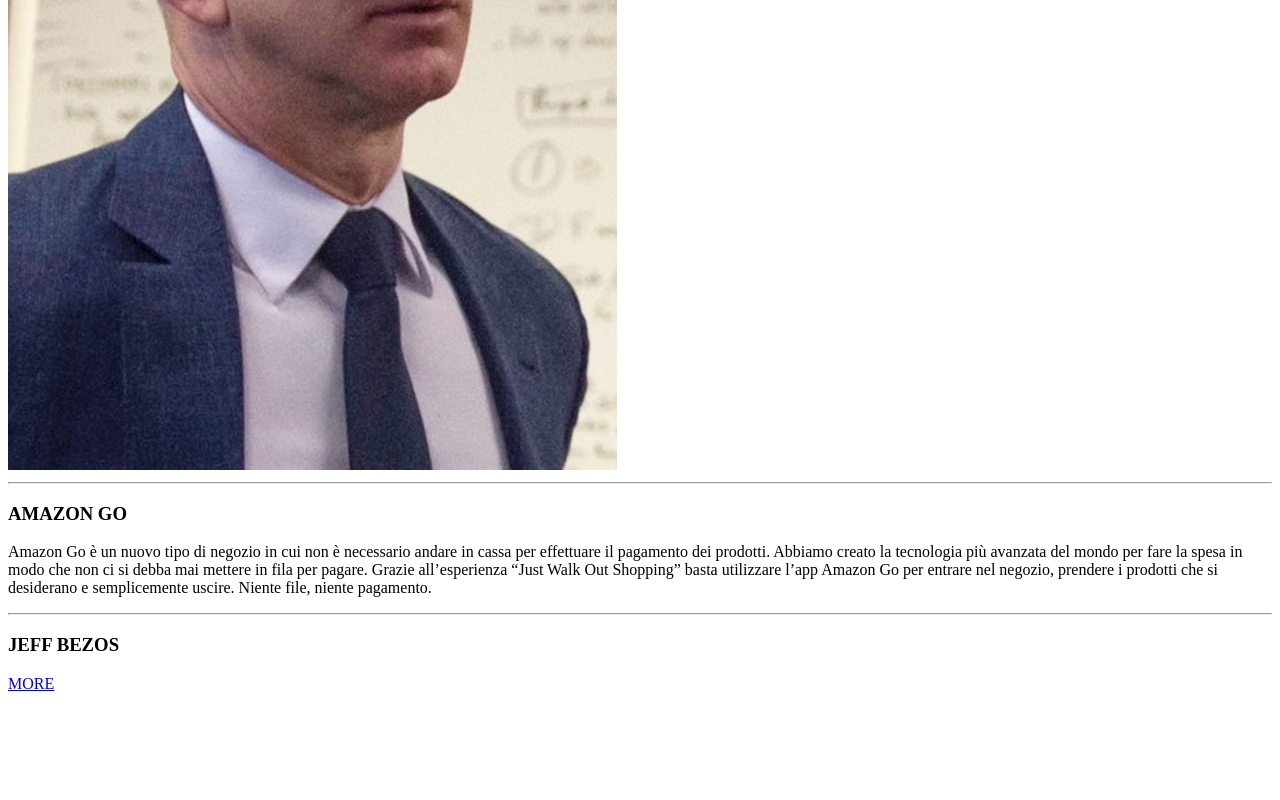
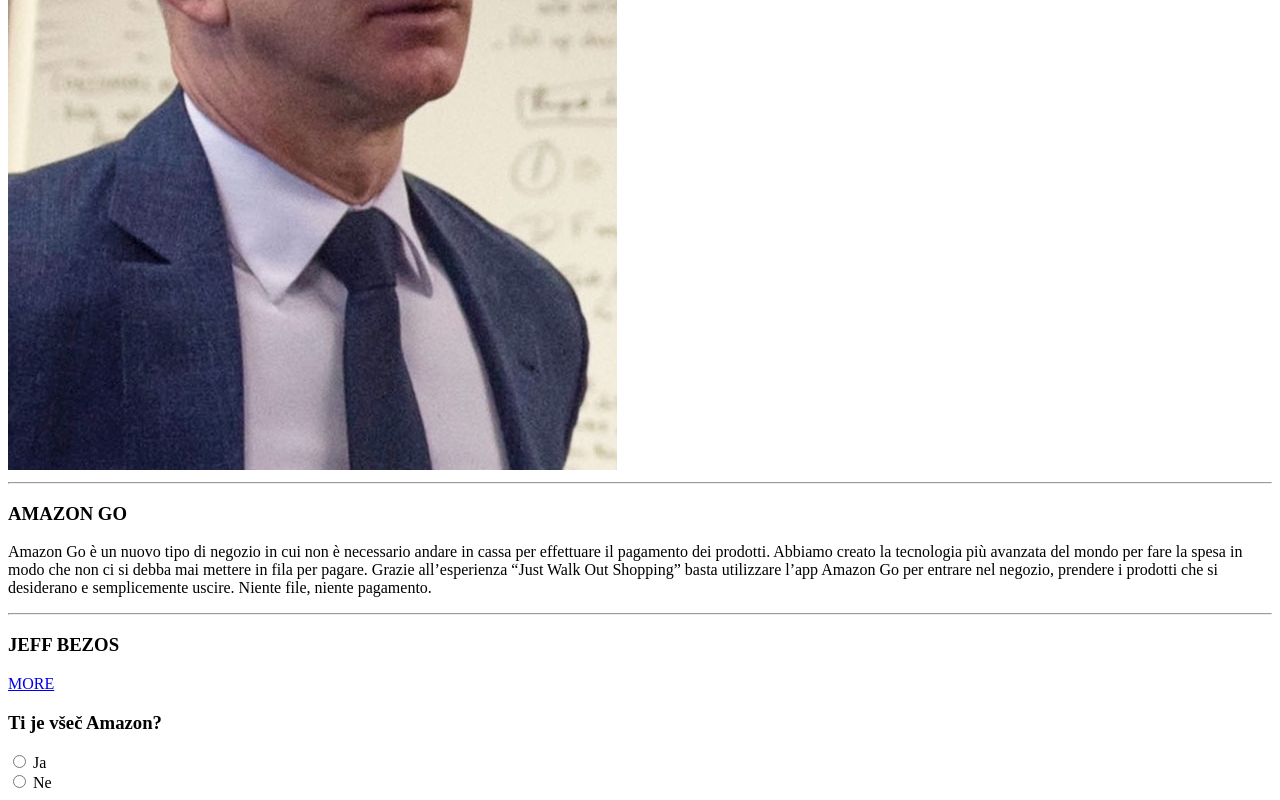
Before and after one commit to procioneselvatico/Amazon, a plain HTML site: page index.html in a window 1280 px wide. Shown: the part 1023-1823 px from the top of the page. Before the commit the page ends 1724 px from the top, so only its background shows below. Drawn offline with Linux system fonts and the light colour scheme.

Commit message:
Update index.html

```diff
--- a/index.html
+++ b/index.html
@@ -31,6 +31,11 @@ In its early days, the company was operated out of the garage of Bezos's house o
   <hr>
   <h3> JEFF BEZOS </h3>
   <a href="Jeff.html">MORE</a>
+                     <h3> Ti je všeč Amazon? </h3>
+                     <input type="radio" id="Ja" name="fav_language" value="Ja">
+                                                                               <label for="Ja">Ja</label><br>
+                                                                                               <input type="radio" id="Ne" name="fav_language" value="Ne">
+                                                                               <label for="Ne">Ne</label>
   </body>
 
 </html>
```
